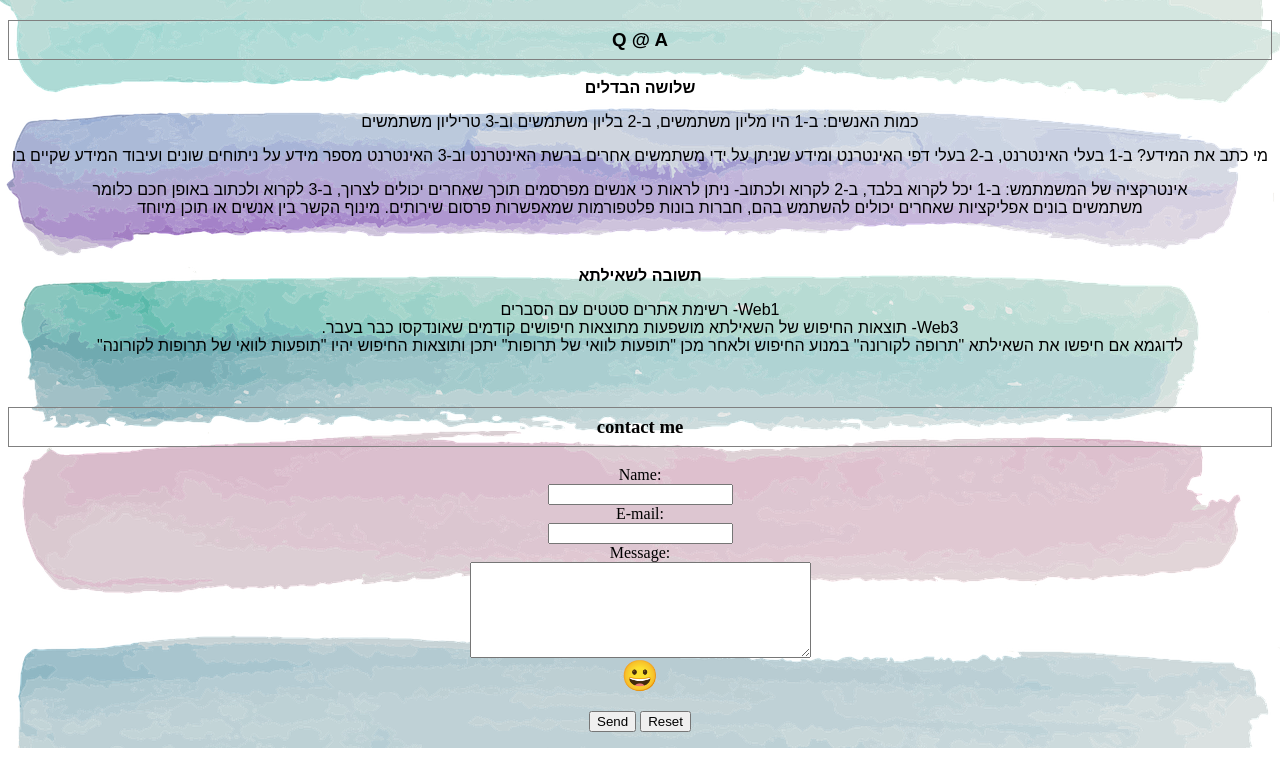
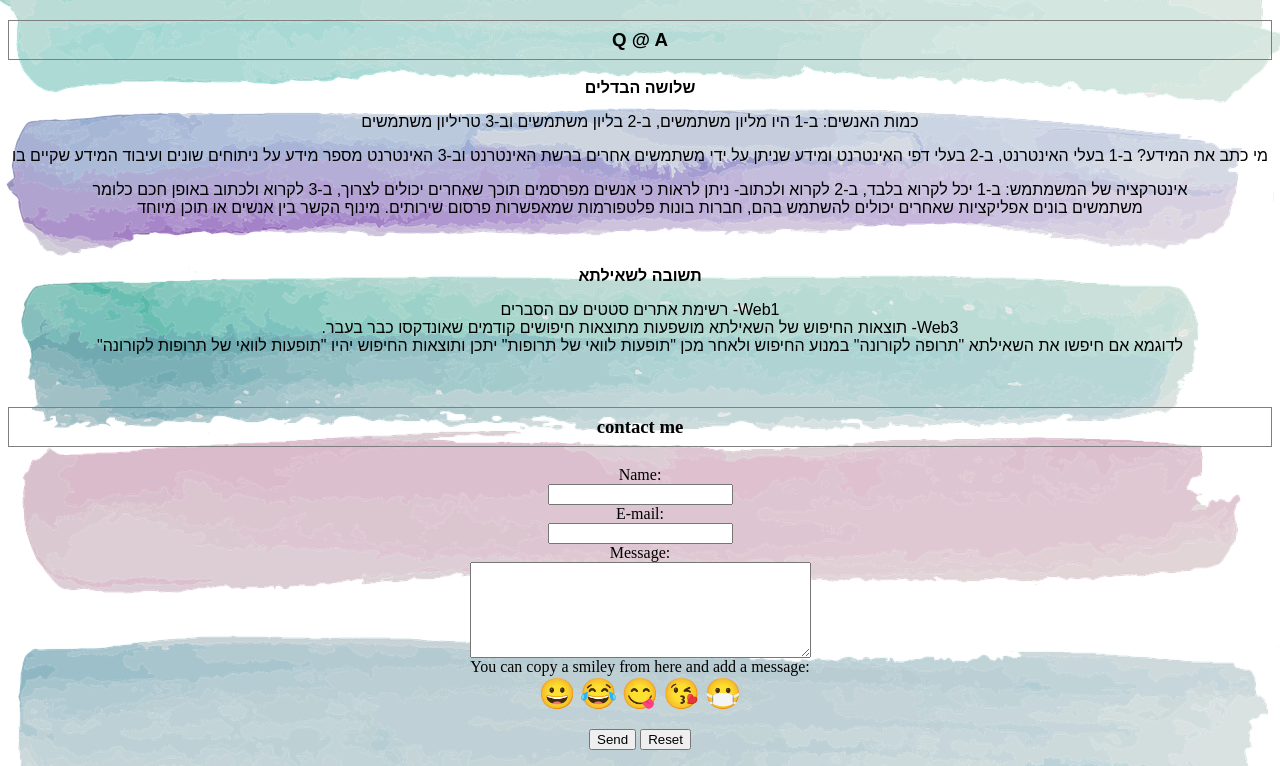
Before and after one commit to SISE-Web-Development-Environments/307875633, a plain HTML site: page index.html in a window 1280 px wide. Shown: the part 2263-3029 px from the top of the page. Drawn offline with Linux system fonts and the light colour scheme.

Commit message:
hopeLast

```diff
--- a/index.html
+++ b/index.html
@@ -128,7 +128,13 @@
     Message:<br>
     <textarea  name="comments" rows="6" cols="40"></textarea>
     <br>
+    You can copy a smiley from here and add a message:
+    <br>
     <span style='font-size:30px;'>&#128512;</span>
+    <span style='font-size:30px;'>&#128514;</span>
+    <span style='font-size:30px;'>&#128523;</span>
+    <span style='font-size:30px;'>&#128536;</span>
+    <span style='font-size:30px;'>&#128567;</span>
     <br>
     <br>
     <input type="submit" value="Send">
```
